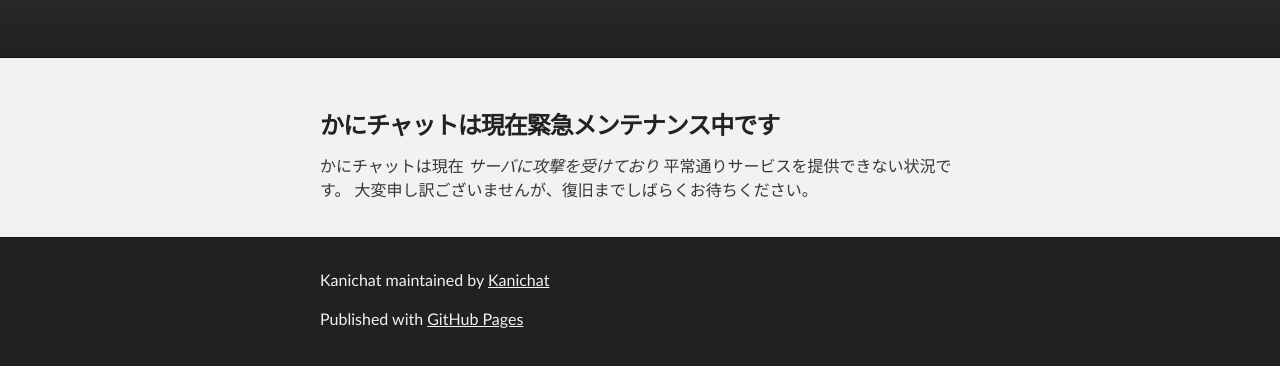
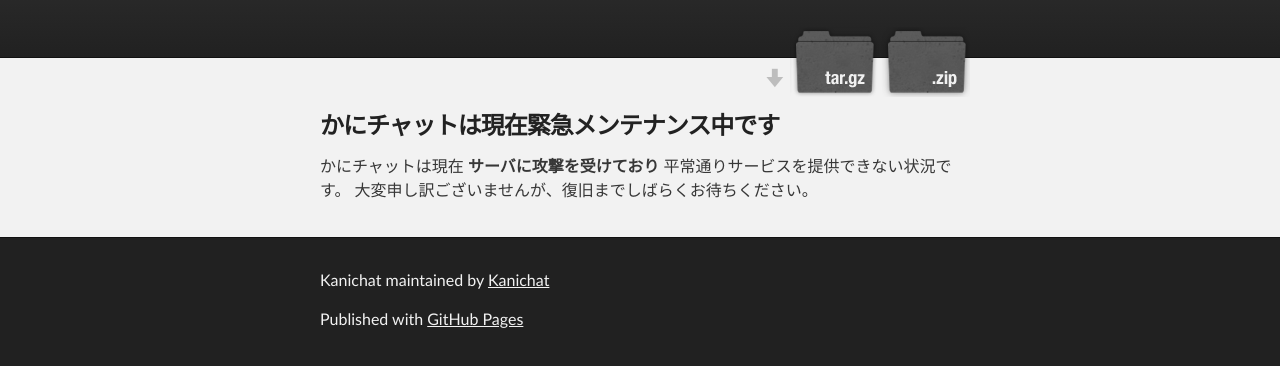
Before and after one commit to Kanichat/pages, a plain HTML site: page index.html in a window 1280 px wide. Shown: the part 116-482 px from the top of the page. Drawn offline with Linux system fonts and the light colour scheme.

Commit message:
Create gh-pages branch via GitHub

```diff
--- a/index.html
+++ b/index.html
@@ -21,6 +21,10 @@
           <h1 id="project_title">Kanichat</h1>
           <h2 id="project_tagline"></h2>
 
+            <section id="downloads">
+              <a class="zip_download_link" href="https://github.com/Kanichat/pages/zipball/master">Download this project as a .zip file</a>
+              <a class="tar_download_link" href="https://github.com/Kanichat/pages/tarball/master">Download this project as a tar.gz file</a>
+            </section>
         </header>
     </div>
 
@@ -30,7 +34,7 @@
         <h3>
 <a id="かにチャットは現在緊急メンテナンス中です" class="anchor" href="#%E3%81%8B%E3%81%AB%E3%83%81%E3%83%A3%E3%83%83%E3%83%88%E3%81%AF%E7%8F%BE%E5%9C%A8%E7%B7%8A%E6%80%A5%E3%83%A1%E3%83%B3%E3%83%86%E3%83%8A%E3%83%B3%E3%82%B9%E4%B8%AD%E3%81%A7%E3%81%99" aria-hidden="true"><span class="octicon octicon-link"></span></a>かにチャットは現在緊急メンテナンス中です</h3>
 
-<p>かにチャットは現在 <em>サーバに攻撃を受けており</em> 平常通りサービスを提供できない状況です。
+<p>かにチャットは現在 <strong>サーバに攻撃を受けており</strong> 平常通りサービスを提供できない状況です。
 大変申し訳ございませんが、復旧までしばらくお待ちください。</p>
       </section>
     </div>
--- a/params.json
+++ b/params.json
@@ -1 +1 @@
-{"name":"Kanichat","tagline":"","body":"### かにチャットは現在緊急メンテナンス中です\r\n\r\nかにチャットは現在 *サーバに攻撃を受けており* 平常通りサービスを提供できない状況です。\r\n大変申し訳ございませんが、復旧までしばらくお待ちください。","google":"","note":"Don't delete this file! It's used internally to help with page regeneration."}
+{"name":"Kanichat","tagline":"","body":"### かにチャットは現在緊急メンテナンス中です\r\n\r\nかにチャットは現在 **サーバに攻撃を受けており** 平常通りサービスを提供できない状況です。\r\n大変申し訳ございませんが、復旧までしばらくお待ちください。","google":"","note":"Don't delete this file! It's used internally to help with page regeneration."}
```
